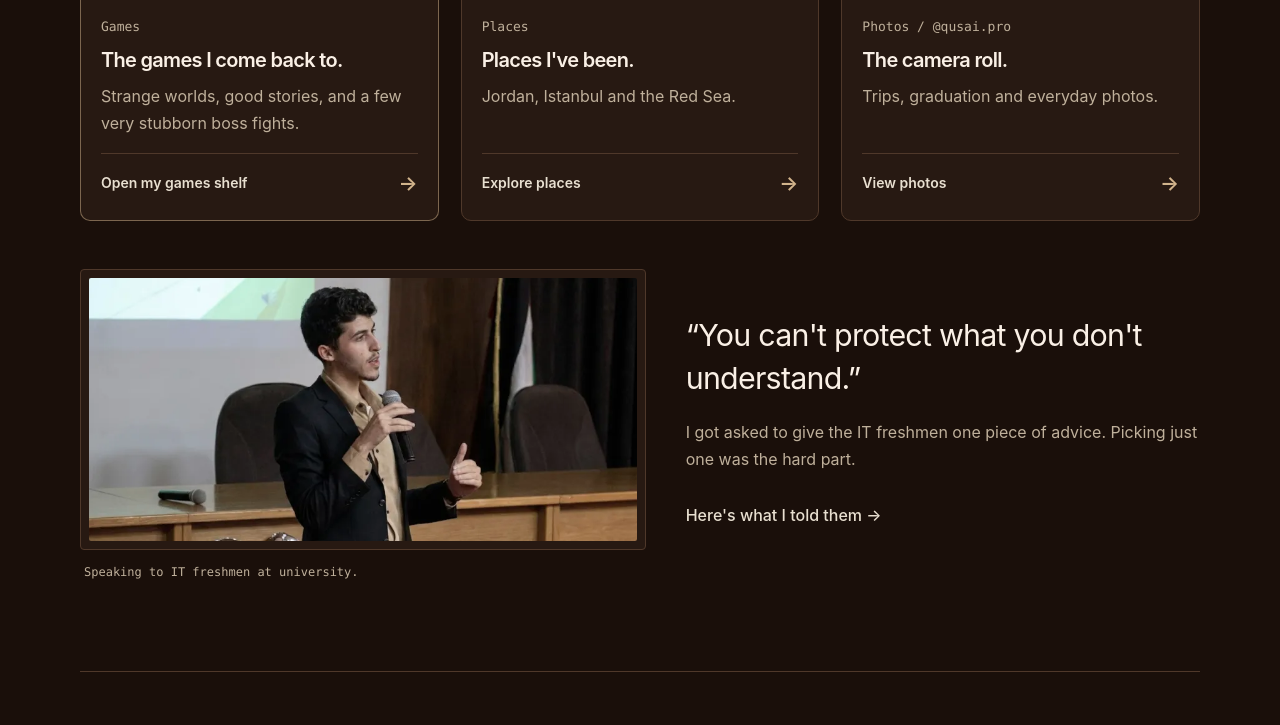
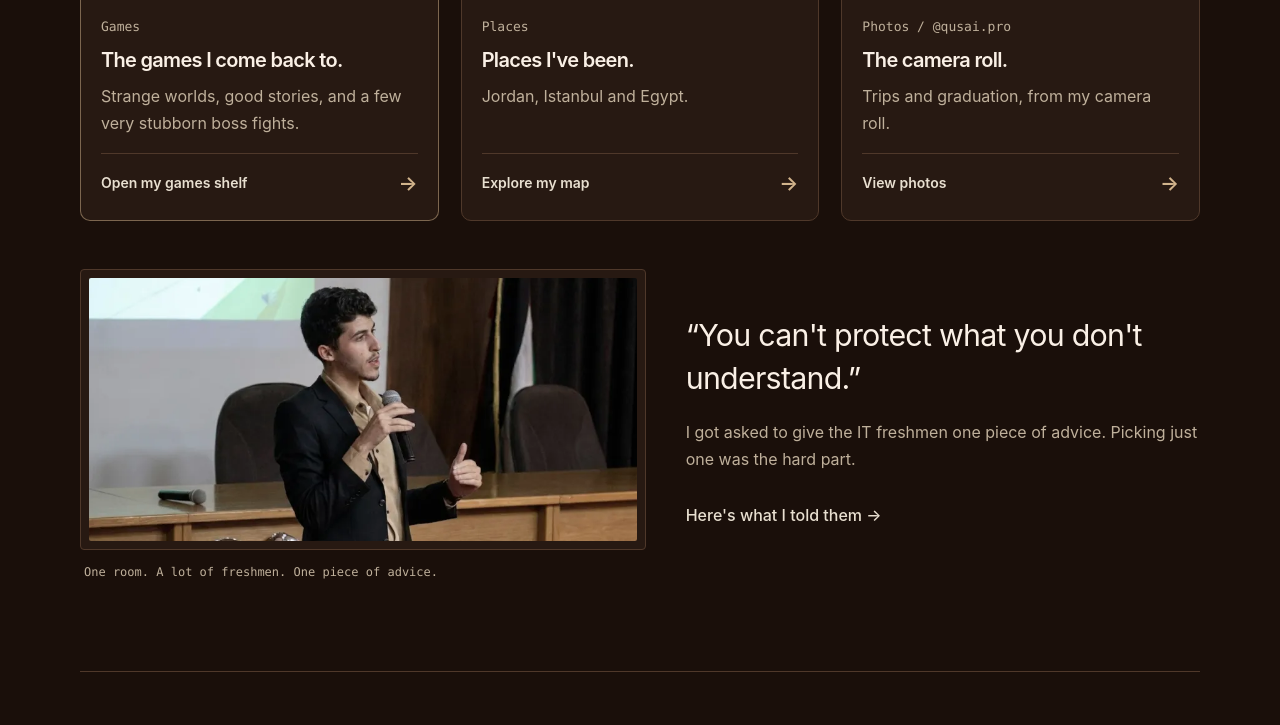
Before and after one commit to qusaismael/portfolio, an Eleventy site: page src/index.html in a window 1280 px wide. Shown: the part 1156-1881 px from the top of the page. Built offline with nearby package versions, Linux system fonts and the light colour scheme; Eleventy itself is replaced by a stand-in of ours; files that its build step writes are made by us from their sources; no server answers.

Commit message:
copy: retain personal details in Home previews

```diff
--- a/src/_includes/contributions.njk
+++ b/src/_includes/contributions.njk
@@ -2,6 +2,7 @@
     <div class="contributions-intro">
         <h2 id="contributions-title">Beyond my own repos<span class="accent-dot">.</span></h2>
         <p>Changes I've sent to open-source projects I use.</p>
+        <p class="contributions-personal-note">A small fix still counts.</p>
         <a class="text-link" href="https://github.com/search?q=is%3Apr+is%3Amerged+author%3Aqusaismael+-user%3Aqusaismael&amp;type=pullrequests" target="_blank" rel="noopener noreferrer">My contributions on GitHub <span aria-hidden="true">↗</span></a>
     </div>
     <div class="contributions-ledger">
--- a/src/_includes/life-preview.njk
+++ b/src/_includes/life-preview.njk
@@ -17,8 +17,8 @@
         <div class="discovery-copy">
             <span class="eyebrow">Places</span>
             <h3 id="discover-travel-title">Places I've been.</h3>
-            <p id="discover-travel-note">Jordan, Istanbul and the Red Sea.</p>
-            <span class="discovery-action">Explore places <span aria-hidden="true">→</span></span>
+            <p id="discover-travel-note">Jordan, Istanbul and Egypt.</p>
+            <span class="discovery-action">Explore my map <span aria-hidden="true">→</span></span>
         </div>
     </a>
     <a class="life-discovery" href="/photos/" aria-labelledby="discover-photos-title" aria-describedby="discover-photos-note">
@@ -26,7 +26,7 @@
         <div class="discovery-copy">
             <span class="eyebrow">Photos / @qusai.pro</span>
             <h3 id="discover-photos-title">The camera roll.</h3>
-            <p id="discover-photos-note">Trips, graduation and everyday photos.</p>
+            <p id="discover-photos-note">Trips and graduation, from my camera roll.</p>
             <span class="discovery-action">View photos <span aria-hidden="true">→</span></span>
         </div>
     </a>
--- a/src/index.html
+++ b/src/index.html
@@ -50,7 +50,7 @@ customStyles: "/css/life-preview.css"
                     data-photo-caption="Speaking to IT freshmen at university"
                     aria-label="Enlarge photo of Qusai speaking at university"><img src="/pics/freshmen-speech.webp"
                         alt="Qusai speaking to freshmen at university" width="872" height="419" loading="lazy"></a>
-                <figcaption>Speaking to IT freshmen at university.</figcaption>
+                <figcaption>One room. A lot of freshmen. One piece of advice.</figcaption>
             </figure>
             <div>
                 <blockquote>“You can't protect what you don't understand.”</blockquote>
```
Also changed, not shown: tests/browser/readability.spec.cjs (+2 -2 lines), tests/fixtures/content-contract.json (+4 -3 lines), tests/site/readability.test.cjs (+12 -3 lines).
